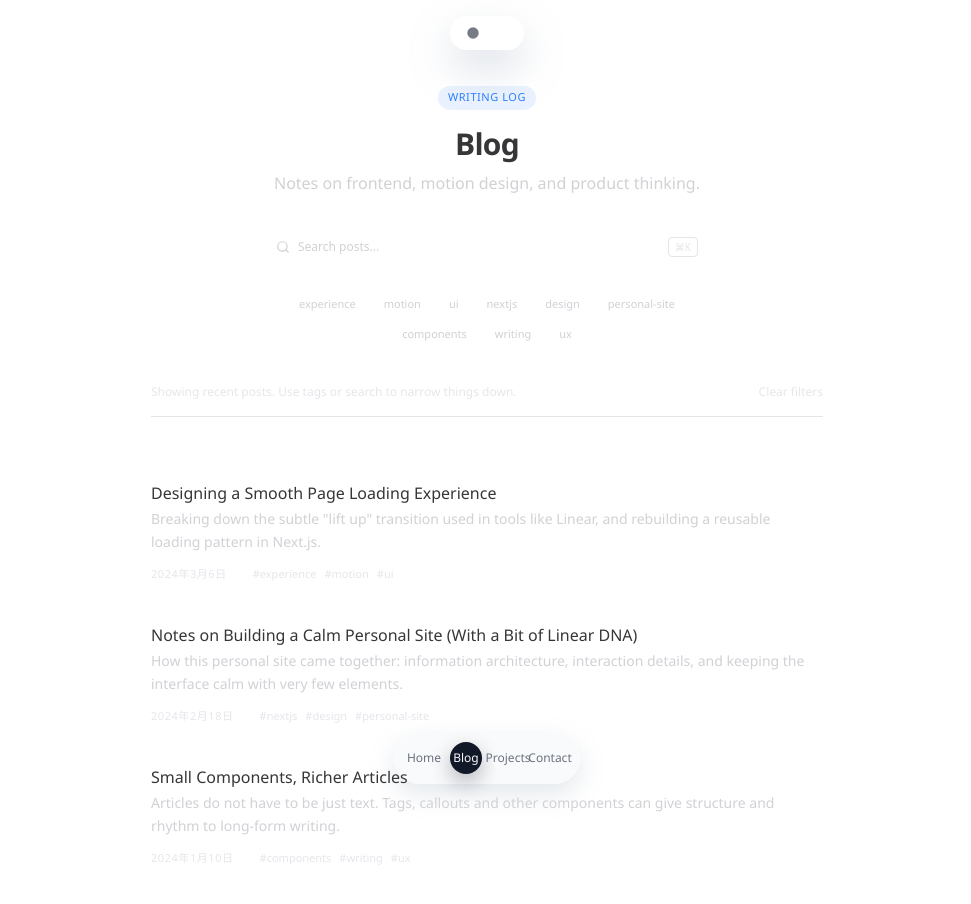
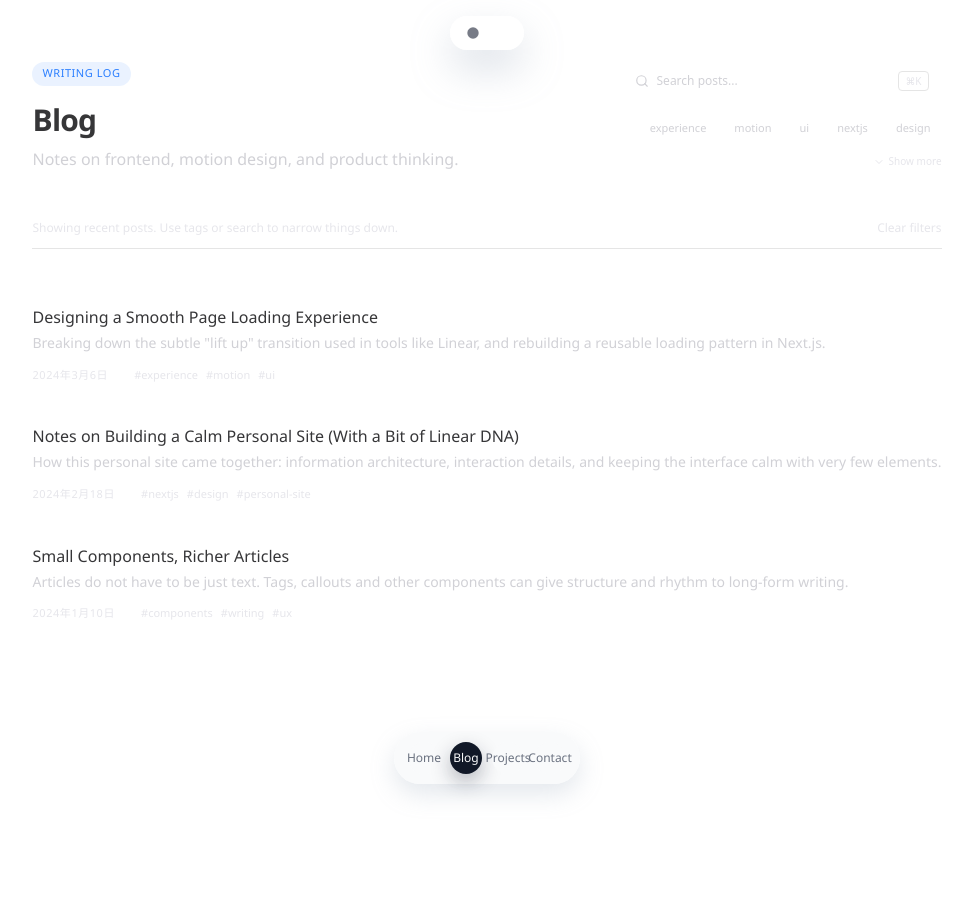
Before and after one commit to Fizzbow/siyo_site, a Next.js app: page /blog in a window 1280 px wide. Shown: the top 904 px of the page, without its empty margins (153-1124 px from the left). After the commit the page ends 800 px from the top, so only its background shows below. Built offline with nearby package versions, Linux system fonts and the light colour scheme.

Commit message:
style:search

```diff
--- a/app/blog/page.tsx
+++ b/app/blog/page.tsx
@@ -47,26 +47,27 @@ export default async function BlogPage({ searchParams }: BlogPageProps) {
   const allTags = Array.from(new Set(blogPosts.flatMap((post) => post.tags)));
 
   return (
-    <div className="max-w-2xl mx-auto space-y-12">
-      <header className="flex flex-col items-center space-y-8">
-        <div className="flex flex-col items-center space-y-4 text-center">
+    <div className="mx-auto space-y-10">
+      <header className="flex flex-col md:flex-row md:items-start justify-between gap-8">
+        <div className="flex flex-col items-start space-y-4 max-w-md">
           <div className="h-6 px-2.5 rounded-full bg-blue-500/10 text-blue-500 dark:text-blue-400 text-[11px] font-medium uppercase tracking-wider flex items-center">
             Writing Log
           </div>
           <div className="space-y-2">
             <h1 className="text-3xl font-semibold tracking-tight text-fg-1">Blog</h1>
-            <p className="text-base text-muted leading-relaxed max-w-md mx-auto">
+            <p className="text-base text-muted leading-relaxed">
               Notes on frontend, motion design, and product thinking.
             </p>
           </div>
         </div>
 
-        <div className="w-full max-w-md space-y-6">
+        <div className="w-full md:max-w-[320px] space-y-4 flex flex-col items-end">
           <BlogSearch posts={blogPosts} />
-          <BlogTags tags={allTags} activeCategory={category} />
+          <BlogTags tags={allTags} activeCategory={category} align="end" />
         </div>
+      </header>
 
-        <div className="w-full flex items-center justify-between pt-2 border-b border-border-subtle pb-4">
+      <div className="w-full flex items-center justify-between pt-2 border-b border-border-subtle pb-3">
         {activeCategoryLabel}
         <Link
           href="/blog"
@@ -75,7 +76,6 @@ export default async function BlogPage({ searchParams }: BlogPageProps) {
           Clear filters
         </Link>
       </div>
-      </header>
 
       <div className="min-h-[50vh]">
         <ul className="space-y-2">
@@ -84,6 +84,6 @@ export default async function BlogPage({ searchParams }: BlogPageProps) {
           ))}
         </ul>
       </div>
-    </div>
+    </div >
   );
 }
--- a/app/globals.css
+++ b/app/globals.css
@@ -15,11 +15,16 @@
   --accent-strong: #007aff;
 
   /* Text foreground palette — light theme */
-  --fg-1: #363638; /* strongest / headings */
-  --fg-2: #5aa8ff; /* accent text */
-  --fg-3: #d1d1d6; /* secondary text */
-  --fg-4: #e6e6eb; /* muted text */
-  --fg-5: #f2f2f7; /* soft / subtle text */
+  --fg-1: #363638;
+  /* strongest / headings */
+  --fg-2: #5aa8ff;
+  /* accent text */
+  --fg-3: #d1d1d6;
+  /* secondary text */
+  --fg-4: #e6e6eb;
+  /* muted text */
+  --fg-5: #f2f2f7;
+  /* soft / subtle text */
   --fg-error-1: #ff375f;
   --fg-error-2: #ff6482;
   --fg-primary-1: #007aff;
@@ -177,7 +182,7 @@ body {
 
 .app-shell__content {
   position: relative;
-  padding: 24px 16px 80px;
+  padding: 0px 16px 80px;
   max-width: 960px;
   margin: 0 auto;
 }
@@ -199,6 +204,7 @@ body {
     opacity: 0;
     transform: translateY(24px);
   }
+
   to {
     opacity: 1;
     transform: translateY(0);
@@ -236,11 +242,9 @@ body {
   gap: 6px;
   padding: 4px 10px;
   border-radius: 999px;
-  background: radial-gradient(
-    circle at 0% 0%,
-    rgba(148, 163, 184, 0.22),
-    transparent 52%
-  );
+  background: radial-gradient(circle at 0% 0%,
+      rgba(148, 163, 184, 0.22),
+      transparent 52%);
   font-size: 11px;
   letter-spacing: 0.08em;
   text-transform: uppercase;
@@ -257,11 +261,9 @@ body {
 .pill {
   border-radius: 999px;
   padding: 4px 10px;
-  background: radial-gradient(
-    circle at 0% 0%,
-    rgba(148, 163, 184, 0.18),
-    transparent 52%
-  );
+  background: radial-gradient(circle at 0% 0%,
+      rgba(148, 163, 184, 0.18),
+      transparent 52%);
 }
 
 .tab-button {
@@ -286,11 +288,9 @@ body {
 
 .tab-button--active {
   color: #f9fafb;
-  background: radial-gradient(
-    circle at 0% 0%,
-    rgba(0, 122, 255, 0.6),
-    transparent 55%
-  );
+  background: radial-gradient(circle at 0% 0%,
+      rgba(0, 122, 255, 0.6),
+      transparent 55%);
   box-shadow: 0 12px 30px rgba(0, 122, 255, 0.3);
 }
 
@@ -298,11 +298,9 @@ body {
   position: relative;
   padding: 3px;
   border-radius: 999px;
-  background: radial-gradient(
-    circle at 0% 0%,
-    rgba(148, 163, 184, 0.25),
-    transparent 55%
-  );
+  background: radial-gradient(circle at 0% 0%,
+      rgba(148, 163, 184, 0.25),
+      transparent 55%);
 }
 
 .dock {
@@ -497,6 +495,7 @@ body {
   * {
     @apply border-border outline-ring/50;
   }
+
   body {
     @apply bg-background text-foreground;
   }
--- a/components/blog/BlogListItem.tsx
+++ b/components/blog/BlogListItem.tsx
@@ -24,7 +24,7 @@ export function BlogListItem({ post }: BlogListItemProps) {
             <h3 className="text-base font-medium text-fg-1 group-hover:text-fg-primary transition-colors">
               {post.title}
             </h3>
-            <p className="text-sm text-muted line-clamp-2 leading-relaxed max-w-2xl">
+            <p className="text-sm text-muted line-clamp-2 leading-relaxed">
               {post.summary}
             </p>
           </div>
--- a/components/blog/BlogTags.tsx
+++ b/components/blog/BlogTags.tsx
@@ -8,34 +8,44 @@ import clsx from "clsx";
 interface BlogTagsProps {
     tags: string[];
     activeCategory?: string;
+    align?: "start" | "center" | "end";
 }
 
-export function BlogTags({ tags, activeCategory }: BlogTagsProps) {
+export function BlogTags({ tags, activeCategory, align = "center" }: BlogTagsProps) {
     const [expanded, setExpanded] = useState(false);
-    const INITIAL_COUNT = 10;
+    // Heuristic: if there are many tags, we assume they might wrap.
+    // A safer way without measuring is to just show the button if tags > 7.
+    const showToggle = tags.length > 7;
 
-    const visibleTags = expanded ? tags : tags.slice(0, INITIAL_COUNT);
-    const hasMore = tags.length > INITIAL_COUNT;
+    const justifyClass = {
+        start: "justify-start",
+        center: "justify-center",
+        end: "justify-end",
+    }[align];
+
+    const itemsClass = {
+        start: "items-start",
+        center: "items-center",
+        end: "items-end",
+    }[align];
 
     return (
-        <div className="flex flex-col items-center gap-3 w-full">
-            <div className="flex flex-wrap justify-center gap-1.5">
-                <AnimatePresence mode="popLayout">
-                    {visibleTags.map((tag) => {
+        <div className={clsx("flex flex-col gap-2 w-full", itemsClass)}>
+            <motion.div
+                className={clsx(
+                    "flex flex-wrap gap-1.5 overflow-hidden transition-all duration-300 ease-in-out",
+                    justifyClass,
+                    expanded ? "max-h-[500px]" : "max-h-[26px]"
+                )}
+            >
+                {tags.map((tag) => {
                     const isActive = activeCategory?.toLowerCase() === tag.toLowerCase();
                     return (
-                            <motion.div
+                        <Link
                             key={tag}
-                                layout
-                                initial={{ opacity: 0, scale: 0.9 }}
-                                animate={{ opacity: 1, scale: 1 }}
-                                exit={{ opacity: 0, scale: 0.9 }}
-                                transition={{ duration: 0.2 }}
-                            >
-                                <Link
                             href={`/blog?category=${encodeURIComponent(tag)}`}
                             className={clsx(
-                                        "px-2.5 py-1 rounded-full text-[11px] font-medium transition-all border",
+                                "px-2.5 py-0.5 rounded-md text-[11px] font-medium transition-all border h-[26px] flex items-center",
                                 isActive
                                     ? "bg-fg-1 text-background border-fg-1"
                                     : "bg-surface-muted border-transparent text-muted hover:border-border-strong hover:text-fg-1"
@@ -43,21 +53,28 @@ export function BlogTags({ tags, activeCategory }: BlogTagsProps) {
                         >
                             {tag}
                         </Link>
-                            </motion.div>
                     );
                 })}
-                </AnimatePresence>
+            </motion.div>
 
-                {hasMore && (
-                    <motion.button
-                        layout
+            {showToggle && (
+                <button
                     onClick={() => setExpanded(!expanded)}
-                        className="px-2.5 py-1 rounded-full text-[11px] font-medium bg-surface-muted border border-transparent text-soft hover:text-fg-1 hover:border-border-strong transition-all flex items-center gap-1"
+                    className="text-[10px] font-medium text-soft hover:text-fg-1 transition-colors flex items-center gap-1 mt-1"
                 >
-                        {expanded ? "Show less" : `+${tags.length - INITIAL_COUNT} more`}
-                    </motion.button>
+                    {expanded ? (
+                        <>
+                            <svg width="12" height="12" viewBox="0 0 24 24" fill="none" stroke="currentColor" strokeWidth="2" strokeLinecap="round" strokeLinejoin="round"><path d="m18 15-6-6-6 6" /></svg>
+                            Show less
+                        </>
+                    ) : (
+                        <>
+                            <svg width="12" height="12" viewBox="0 0 24 24" fill="none" stroke="currentColor" strokeWidth="2" strokeLinecap="round" strokeLinejoin="round"><path d="m6 9 6 6 6-6" /></svg>
+                            Show more
+                        </>
                     )}
-            </div>
+                </button>
+            )}
         </div>
     );
 }
```
Lines whose indentation alone changed are shown as unchanged.
